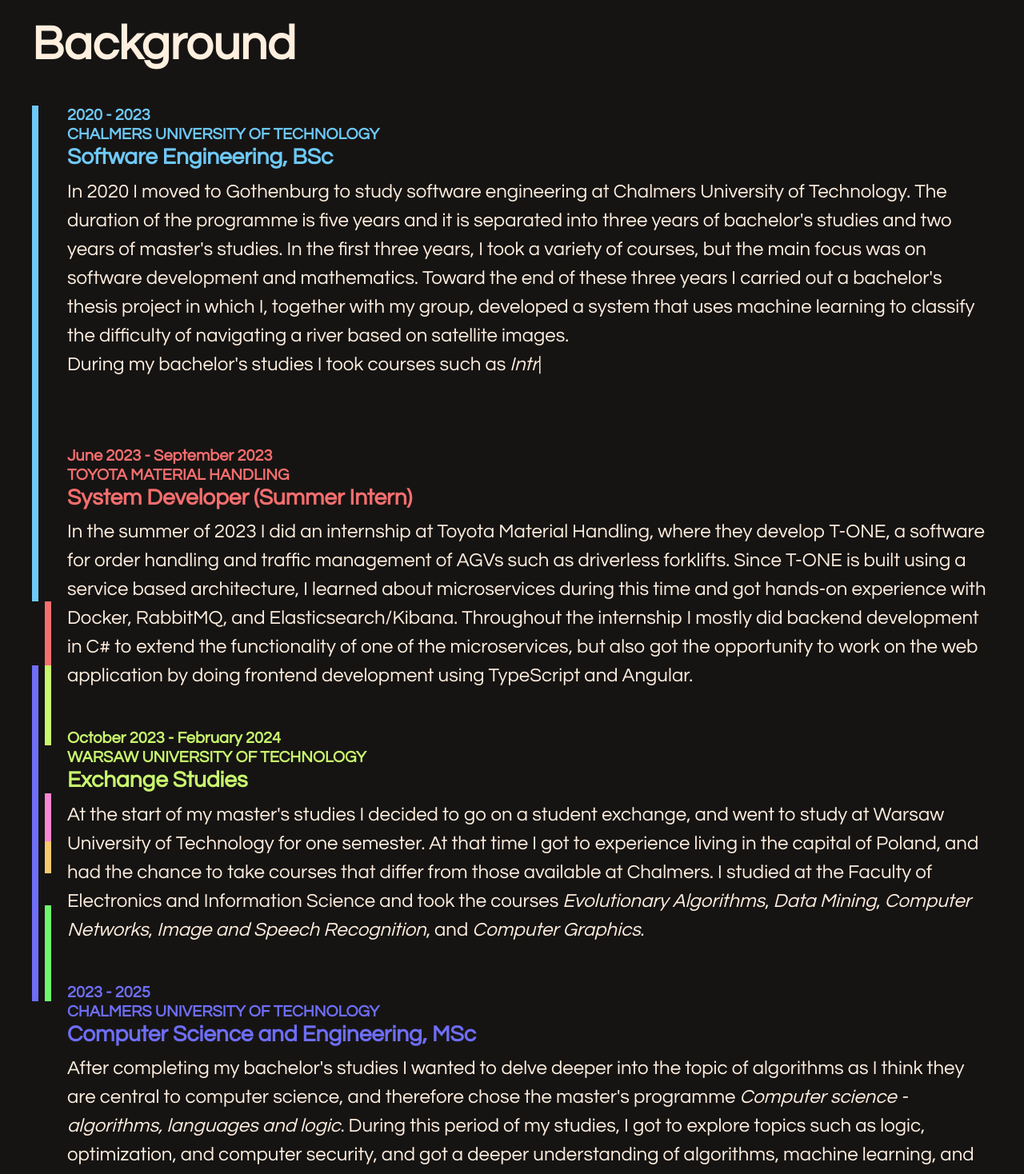
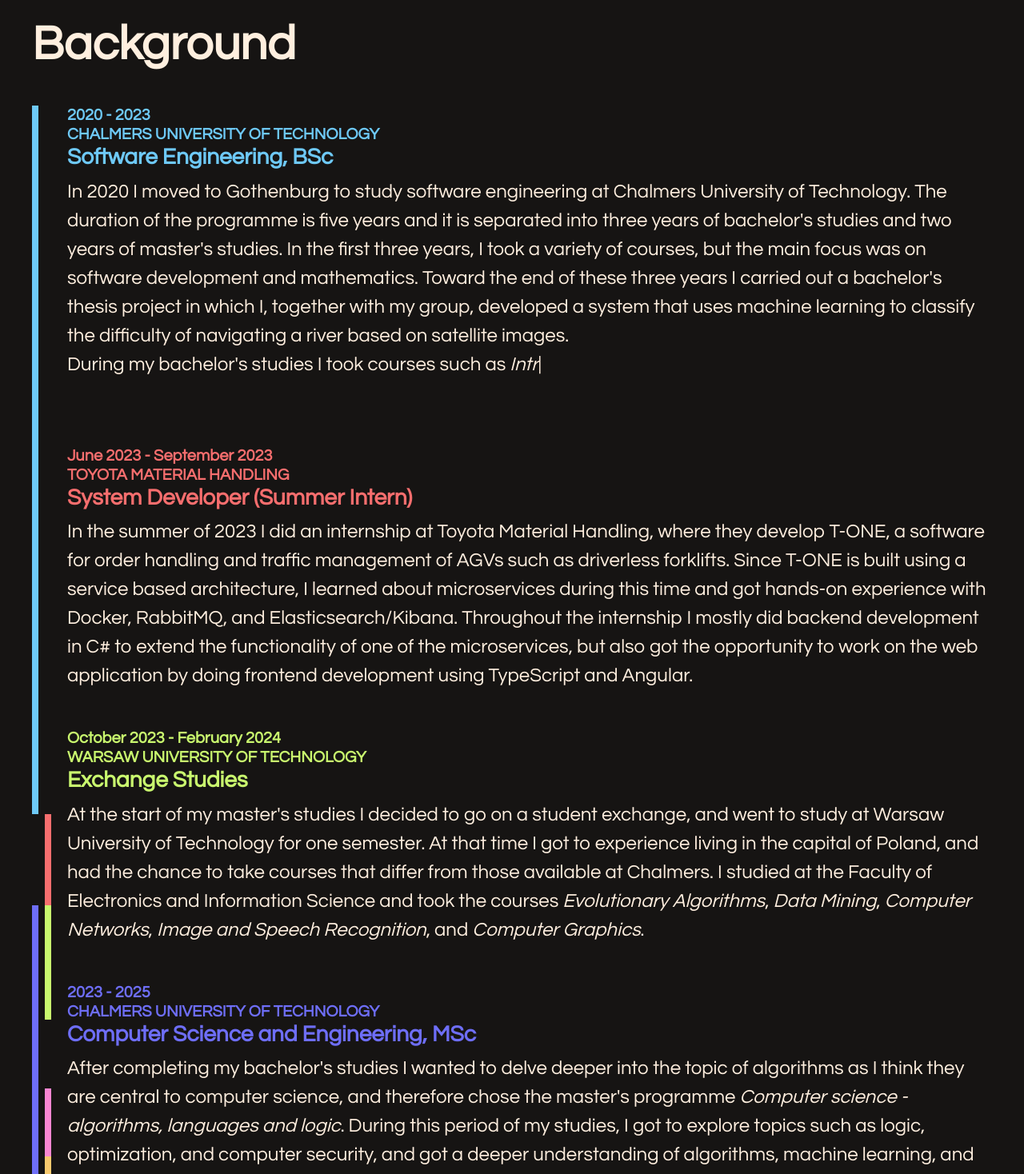
Before and after one commit to pkasinski/portfolio, a React (Vite) app: page / in a window 1280 px wide. Shown: the part 820-2288 px from the top of the page at 80% size. Built offline with nearby package versions, Linux system fonts and the light colour scheme.

Commit message:
Adjust the length of the timeline

```diff
--- a/src/components/Background.css
+++ b/src/components/Background.css
@@ -18,6 +18,7 @@
 }
 
 .timeline {
+  height: 1600px;
   display: flex;
   gap: 8px;
 }
@@ -29,41 +30,53 @@
 
 .bsc-line {
   background-color: var(--light-sky-blue);
-  height: 620px;
+  height: calc(100% * 31 / 56);
+}
+
+.pre-msc-line {
+  height: calc(100% * 4 / 56);
+}
+
+.msc-line {
+  background-color: var(--medium-slate-blue);
+  height: calc(100% * 21 / 56);
+}
+
+.pre-toyota-line {
+  height: calc(100% * 31 / 56);
 }
 
 .toyota-line {
   background-color: var(--light-red);
-  height: 80px;
-  margin-top: 620px;
+  height: calc(100% * 4 / 56);
 }
 
 .exchange-line {
   background-color: var(--mindaro);
-  height: 100px;
+  height: calc(100% * 5 / 56);
 }
 
-.msc-line {
-  background-color: var(--medium-slate-blue);
-  height: 420px;
-  margin-top: 80px;
+.pre-volvo-summer-line {
+  height: calc(100% * 3 / 56);
 }
 
 .volvo-summer-line {
   background-color: var(--persian-pink);
-  height: 60px;
-  margin-top: 60px;
+  height: calc(100% * 3 / 56);
 }
 
 .volvo-autumn-line {
   background-color: var(--saffron);
-  height: 40px;
+  height: calc(100% * 2 / 56);
+}
+
+.pre-volvo-thesis-line {
+  height: calc(100% * 2 / 56);
 }
 
 .volvo-thesis-line {
   background-color: var(--screamin-green);
-  height: 120px;
-  margin-top: 40px;
+  height: calc(100% * 6 / 56);
 }
 
 .background .descriptions {
--- a/src/components/Background.tsx
+++ b/src/components/Background.tsx
@@ -12,13 +12,17 @@ export default function Background() {
           <div className="timeline">
             <div className="timeline-left">
               <div className="line bsc-line"></div>
+              <div className="line pre-msc-line"></div>
               <div className="line msc-line"></div>
             </div>
             <div className="timeline-right">
+              <div className="line pre-toyota-line"></div>
               <div className="line toyota-line"></div>
               <div className="line exchange-line"></div>
+              <div className="line pre-volvo-summer-line"></div>
               <div className="line volvo-summer-line"></div>
               <div className="line volvo-autumn-line"></div>
+              <div className="line pre-volvo-thesis-line"></div>
               <div className="line volvo-thesis-line"></div>
             </div>
           </div>
```
